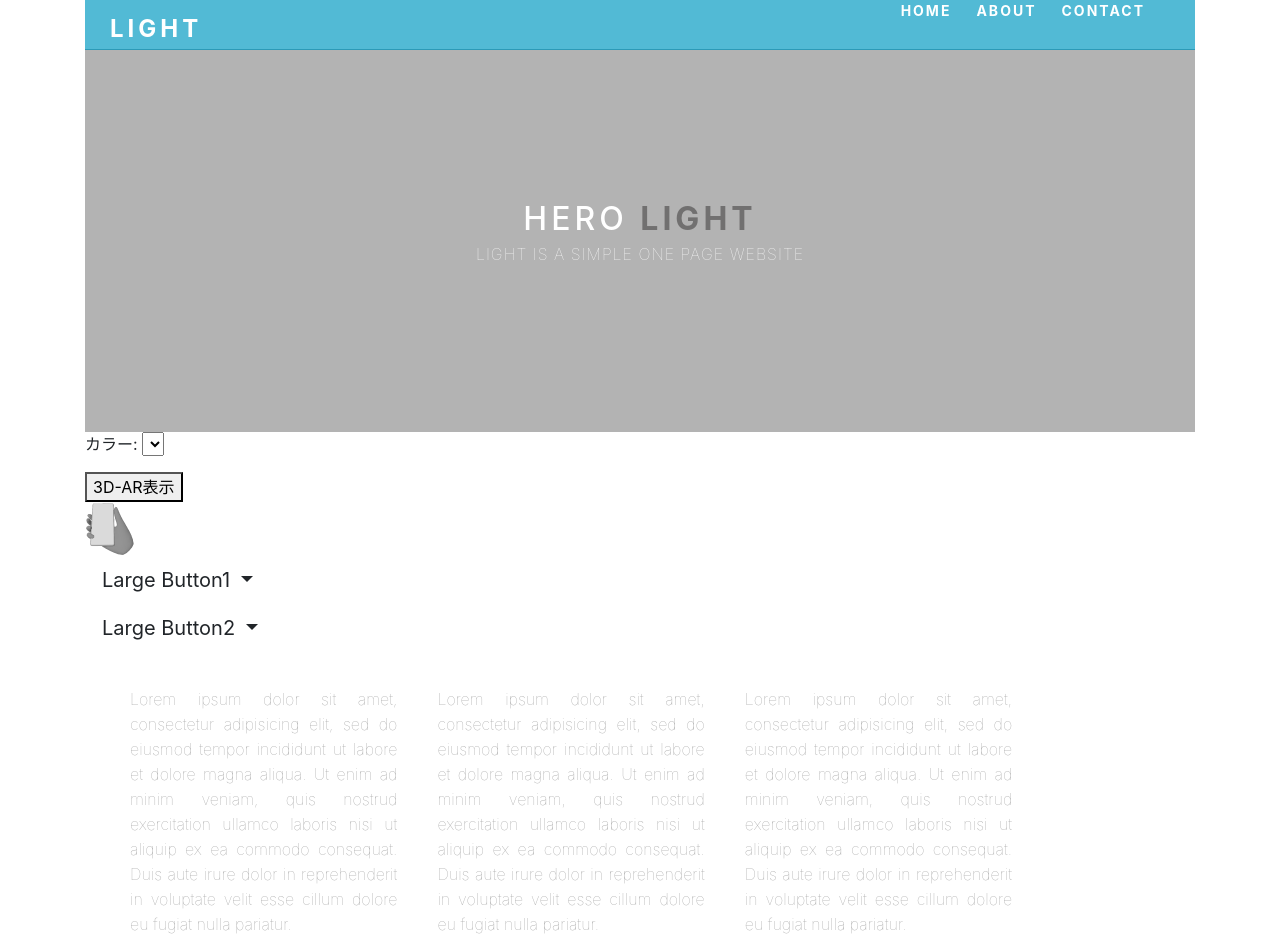
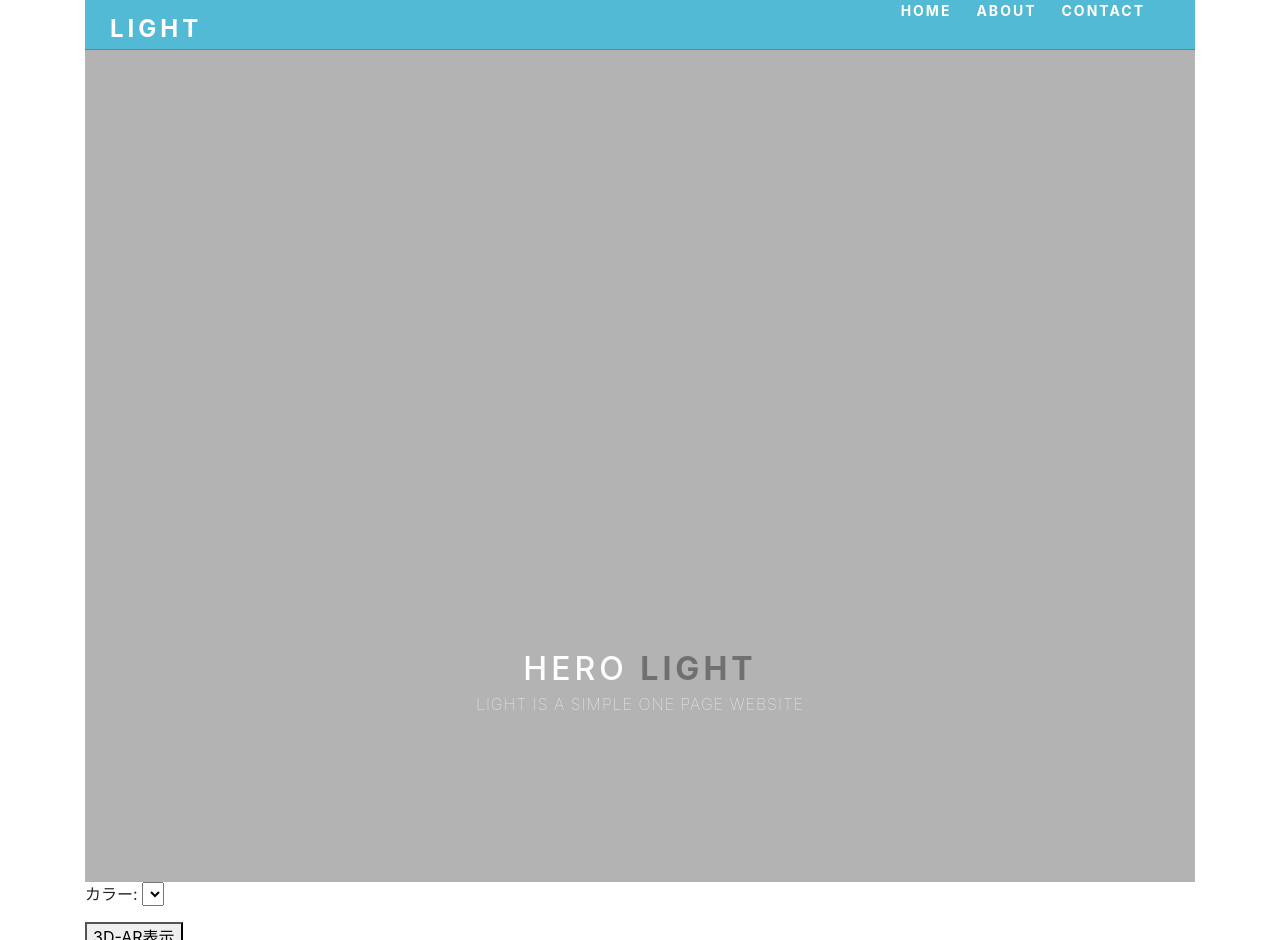
Before and after one commit to yoshiematsuo/HERO, a plain HTML site: page index.html in a window 1280 px wide. Shown: the top 940 px of the page. Drawn offline with Linux system fonts and the light colour scheme; some packages are replaced by stand-ins of ours; a script that the page names is missing.

Commit message:
Add files via upload

```diff
--- a/css/singlePageTemplate.css
+++ b/css/singlePageTemplate.css
@@ -83,7 +83,7 @@ ul li:hover a {
 /* Hero Section */
 .hero {
 	background-color: #B3B3B3;
-	padding-top: 150px;
+	padding-top: 600px;
 	padding-bottom: 150px;
 }
 .light {
```
